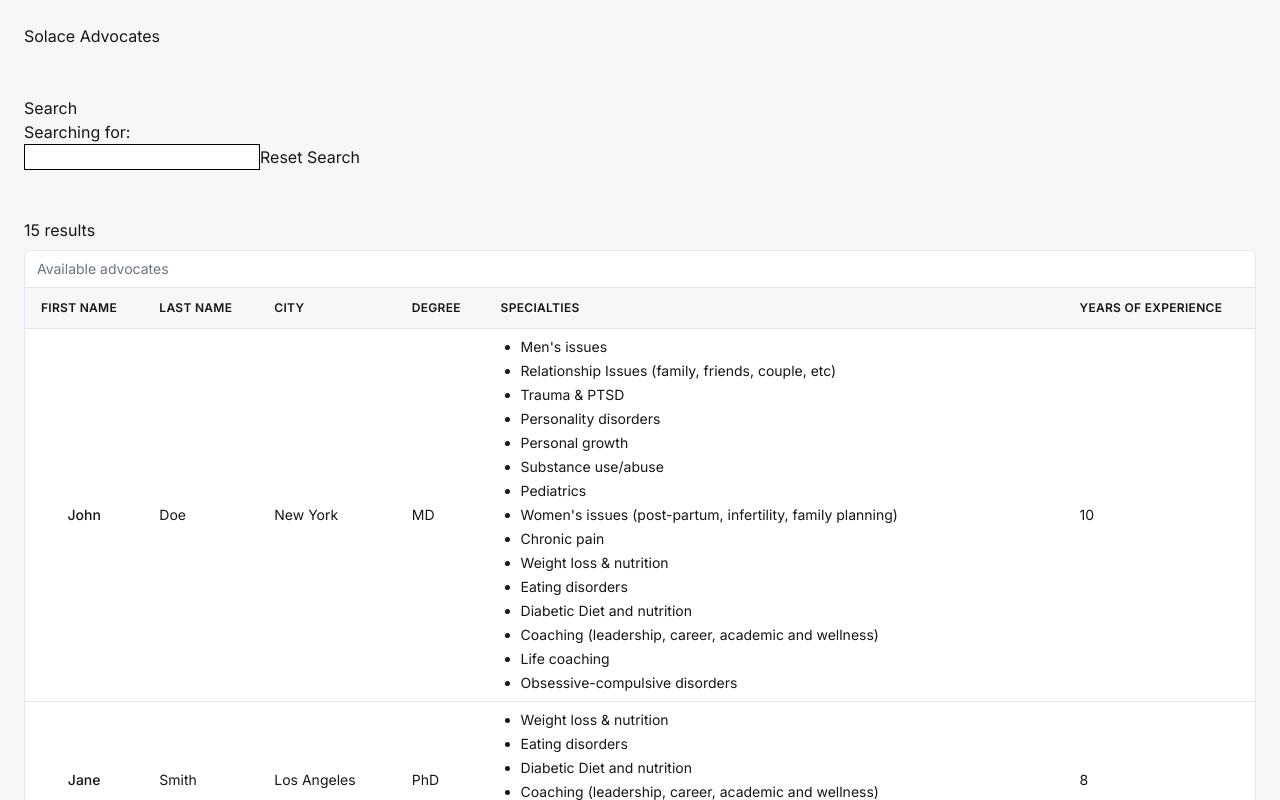
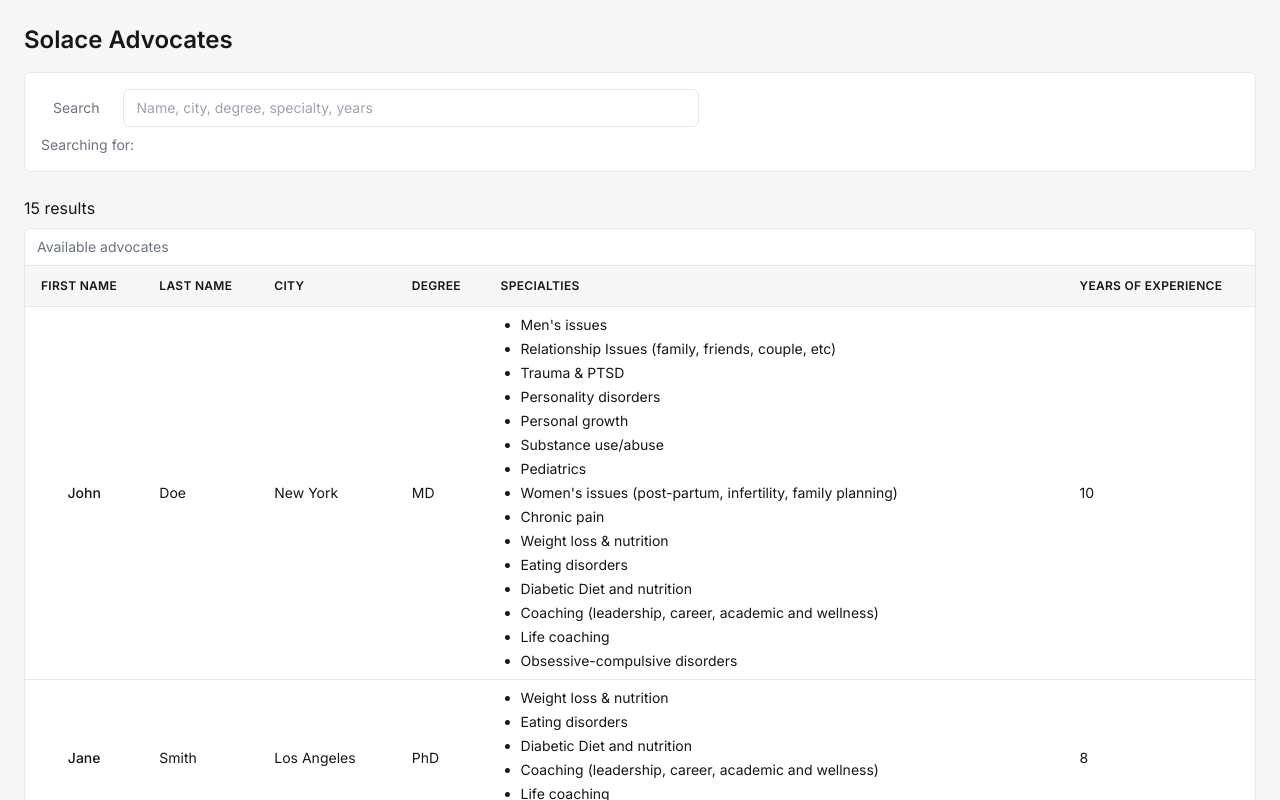
Before and after one commit to Arenteria18/solace-candidate-assignment-main, a Next.js app: page / in a window 1280 px wide. Shown: the top 800 px of the page. Built offline with nearby package versions, Linux system fonts and the light colour scheme.

Commit message:
feat: add SearchBar component and useDebounce hook for improved advocate search functionality

```diff
--- a/src/app/page.tsx
+++ b/src/app/page.tsx
@@ -3,12 +3,15 @@
 import { useEffect, useState } from "react";
 import type { Advocate } from "../types/advocate";
 import { AdvocatesResponsiveView } from "../components/AdvocatesResponsiveView";
+import { SearchBar } from "../components/SearchBar";
+import { useDebounce } from "../hooks/useDebounce";
 
 export default function Home() {
 
   const [advocates, setAdvocates] = useState<Advocate[]>([]);
   const [filteredAdvocates, setFilteredAdvocates] = useState<Advocate[]>([]);
   const [searchTerm, setSearchTerm] = useState("");
+  const debounced = useDebounce(searchTerm, 200);
 
   useEffect(() => {
     console.log("fetching advocates...");
@@ -20,11 +23,17 @@ export default function Home() {
     });
   }, []);
 
-  const onChange = (e: React.ChangeEvent<HTMLInputElement>) => {
-    const term = e.target.value;
+  const onChange = (term: string) => {
     setSearchTerm(term);
+  };
 
-    console.log("filtering advocates...");
+  const onClick = () => {
+    setSearchTerm("");
+    setFilteredAdvocates(advocates);
+  };
+
+  useEffect(() => {
+    const term = debounced;
     const lower = term.toLowerCase();
     const filtered = advocates.filter((advocate) => {
       return (
@@ -36,30 +45,13 @@ export default function Home() {
         String(advocate.yearsOfExperience).includes(term)
       );
     });
-
     setFilteredAdvocates(filtered);
-  };
-
-  const onClick = () => {
-    setSearchTerm("");
-    setFilteredAdvocates(advocates);
-  };
+  }, [debounced, advocates]);
 
   return (
-    <main style={{ margin: "24px" }}>
-      <h1>Solace Advocates</h1>
-      <br />
-      <br />
-      <div>
-        <p>Search</p>
-        <p>
-          Searching for: <span>{searchTerm}</span>
-        </p>
-        <input style={{ border: "1px solid black" }} onChange={onChange} />
-        <button onClick={onClick}>Reset Search</button>
-      </div>
-      <br />
-      <br />
+    <main className="mx-6 my-6">
+      <h1 className="text-2xl font-semibold mb-4">Solace Advocates</h1>
+      <SearchBar value={searchTerm} onChange={onChange} onReset={onClick} />
       <AdvocatesResponsiveView data={filteredAdvocates} />
     </main>
   );
--- /dev/null
+++ b/src/components/SearchBar.tsx
@@ -0,0 +1,47 @@
+"use client";
+
+import React from "react";
+
+interface SearchBarProps {
+  value: string;
+  onChange: (value: string) => void;
+  onReset: () => void;
+}
+
+export function SearchBar({ value, onChange, onReset }: SearchBarProps) {
+  return (
+    <section aria-labelledby="search-label" className="surface p-4 mb-6">
+      <h2 id="search-label" className="sr-only">
+        Search advocates
+      </h2>
+      <div className="flex flex-col sm:flex-row sm:items-center gap-3">
+        <label htmlFor="advocate-search" className="text-sm caption m-0 p-0">
+          Search
+        </label>
+        <div className="flex w-full max-w-xl gap-2 relative">
+          <input
+            id="advocate-search"
+            type="search"
+            value={value}
+            onChange={(e) => onChange(e.target.value)}
+            placeholder="Name, city, degree, specialty, years"
+            className="flex-1 rounded-md border border-[rgb(var(--border))] bg-[rgb(var(--surface))] px-3 py-2 pr-9 text-sm outline-none focus:ring-2 focus:ring-[rgb(var(--focus))]"
+          />
+          {value && (
+            <button
+              type="button"
+              onClick={onReset}
+              className="absolute right-2 top-1/2 -translate-y-1/2 rounded-full w-6 h-6 text-center text-sm text-[rgb(var(--muted))] hover:bg-[rgb(245,245,245)] focus:ring-2 focus:ring-[rgb(var(--focus))]"
+              aria-label="Clear search"
+            >
+              ×
+            </button>
+          )}
+        </div>
+      </div>
+      <p className="mt-2 text-sm text-[rgb(var(--muted))]" aria-live="polite">
+        Searching for: <span className="font-medium text-[rgb(var(--text))]">{value}</span>
+      </p>
+    </section>
+  );
+}
--- /dev/null
+++ b/src/hooks/useDebounce.ts
@@ -0,0 +1,12 @@
+import { useEffect, useState } from "react";
+
+export function useDebounce<T>(value: T, delay = 200) {
+  const [debounced, setDebounced] = useState<T>(value);
+
+  useEffect(() => {
+    const id = setTimeout(() => setDebounced(value), delay);
+    return () => clearTimeout(id);
+  }, [value, delay]);
+
+  return debounced;
+}
```
Lines whose indentation alone changed are shown as unchanged.
